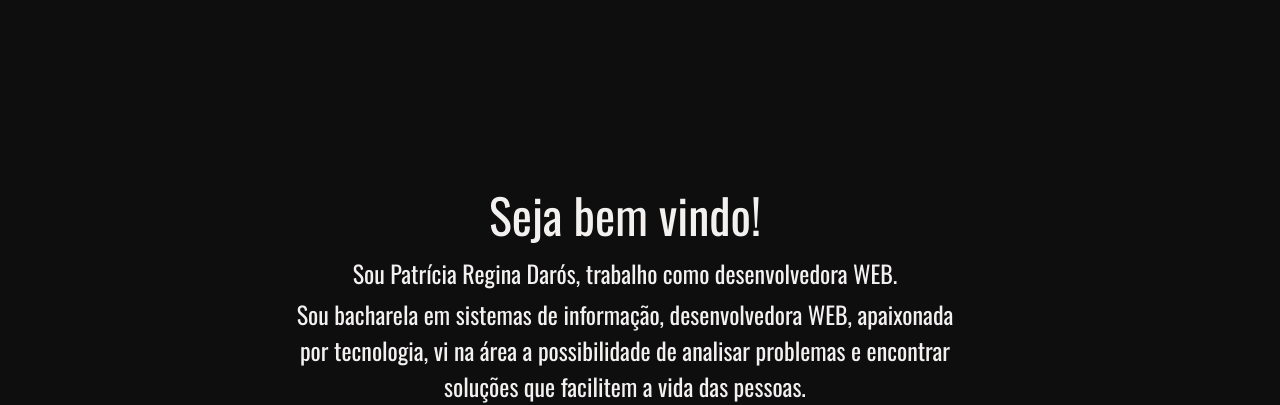
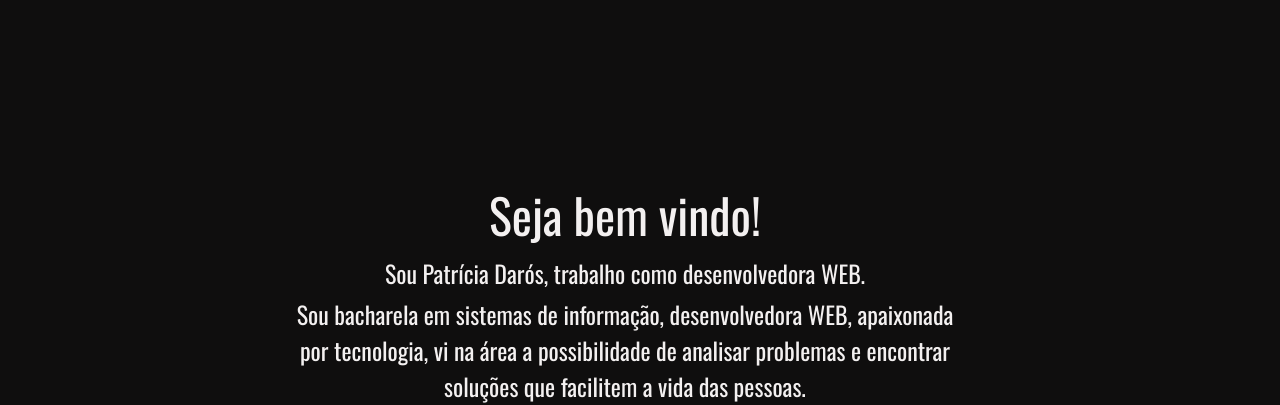
Before and after one commit to PatriciaDaros/PatriciaDaros.github.io, a plain HTML site: page index.html in a window 1280 px wide. Shown: the part 79-484 px from the top of the page. Drawn offline with nearby package versions, Linux system fonts and the light colour scheme.

Commit message:
Update index.html

```diff
--- a/index.html
+++ b/index.html
@@ -106,7 +106,7 @@
                         <h2 class = "col-12 text-center fonte_title_1"> Seja bem vindo!</h2>
                         <h3 class = "col-12 text-left fonte_title_2"> </h3>
                             <h1 class="paragrafo col-12 text-center">
-                            Sou Patrícia Regina Darós, trabalho como desenvolvedora WEB.
+                            Sou Patrícia Darós, trabalho como desenvolvedora WEB.
                             </h1>
                         <p class="paragrafo col-12 text-center">
                             Sou bacharela em sistemas de informação, desenvolvedora WEB, apaixonada por tecnologia,
```
